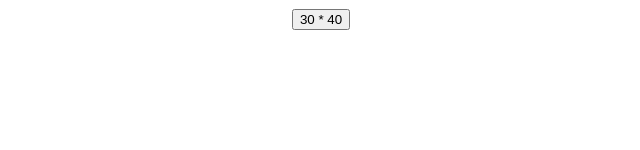
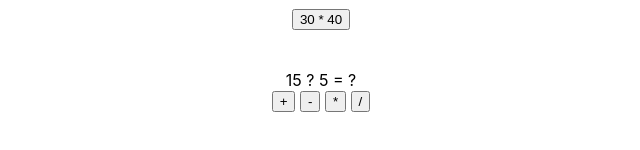
Before and after one commit to JJJJEAR/app1, a React (Create React App) app: page / in a window 1280 px wide. Shown: the part 462-612 px from the top of the page, without its empty margins (319-959 px from the left). Built offline with nearby package versions, Linux system fonts and the light colour scheme.

Commit message:
Add refs-func.js
Add refs-func.js

```diff
--- a/src/App.js
+++ b/src/App.js
@@ -2,7 +2,8 @@
 
 import Banner from "./banner";
 import { Calculator } from "./calculator";
-import { EventData2 } from './event-data'
+import { EventData2 } from './event-data';
+import RefsFunc from './refs-func'
 
 export default function App() {
   return (
@@ -11,6 +12,7 @@
         <Banner />
         <center><Calculator /></center>
         <EventData2/>
+        <RefsFunc/>
     </div>
     </>
   );
--- /dev/null
+++ b/src/refs-func.js
@@ -0,0 +1,33 @@
+import React , {useRef} from "react";
+
+export default function RefsFunc() {
+    const num1 = useRef()
+    const num2 = useRef()
+    const operator = React.useRef()
+    const result = React.useRef()
+
+    const calculate=(ev)=>{
+        let op = ev.target.innerText
+        let n1 = parseInt(num1.current.innerText)
+        let n2 = parseInt(num2.current.innerText)
+        let r = eval(`${n1} ${op} ${n2}`)
+        result.current.innerText = r
+        operator.current.innerText = op
+    }
+
+    return (
+        <div style={{textAlign:'center',marginTop:20,fontsize:18}}>
+            <span ref={num1}>15</span>&nbsp;
+            <span ref={operator}>?</span>&nbsp;
+            <span ref={num2}>5</span>&nbsp;
+            <span>=</span>&nbsp;
+            <span ref={result}>?</span>
+            <div>
+                <button onClick={calculate} >+</button>&nbsp;
+                <button onClick={calculate} >-</button>&nbsp;
+                <button onClick={calculate} >*</button>&nbsp;
+                <button onClick={calculate} >/</button>
+            </div>
+        </div>
+    )
+}
```
Also changed, not shown: src/refs-class.js (added).
